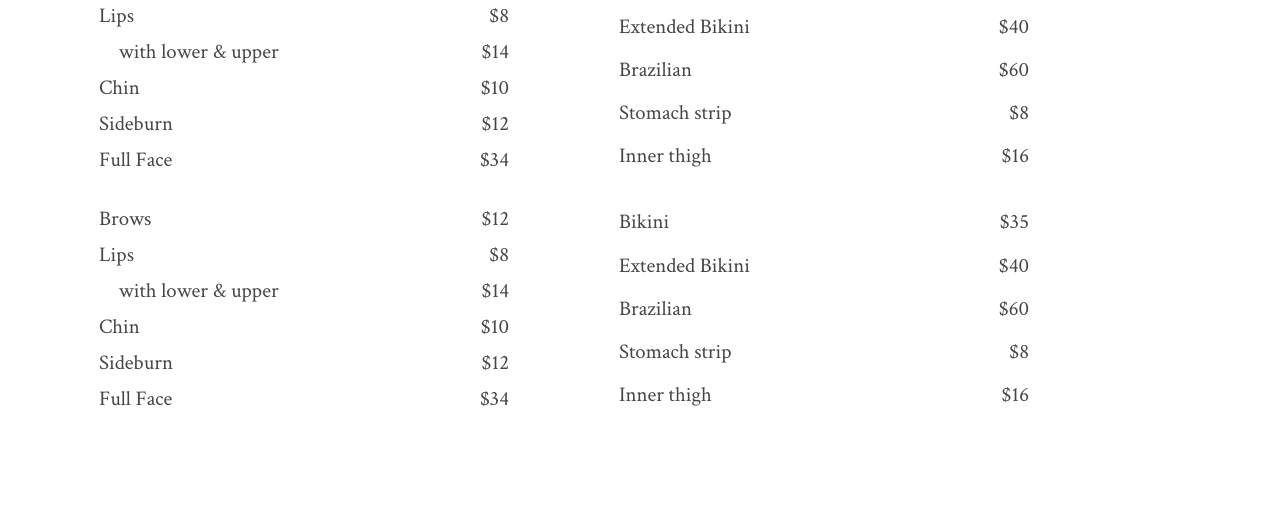
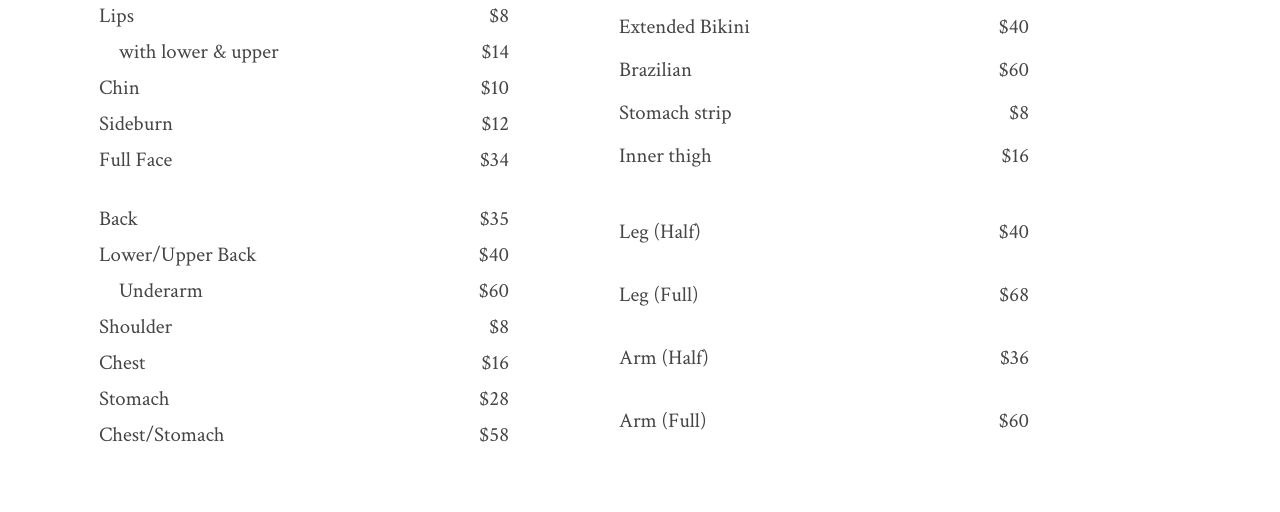
Before and after one commit to juliettewang/gd431, an Eleventy site: page zenhappens/src/services.html in a window 1280 px wide. Shown: the part 1601-2113 px from the top of the page. Built offline with nearby package versions, Linux system fonts and the light colour scheme; Eleventy itself is replaced by a stand-in of ours; files that its build step writes are made by us from their sources.

Commit message:
finish waxing section

```diff
--- a/zenhappens/src/services.html
+++ b/zenhappens/src/services.html
@@ -192,51 +192,51 @@ title: Services | Zen Happens
          <div class="price-list--flex">
         <table class="table-style table-style__left">
         <tr>
-            <td>Brows</td>
-            <td class="table__price">$12</td>
+            <td>Back</td>
+            <td class="table__price">$35</td>
         </tr>
         <tr>
-            <td>Lips</td>
+            <td>Lower/Upper Back</td>
+            <td class="table__price">$40</td>
+        </tr>
+        <tr>
+            <td class="table__add-detail">Underarm</td>
+            <td class="table__price">$60</td>
+        </tr>
+        <tr>
+            <td>Shoulder</td>
             <td class="table__price">$8</td>
         </tr>
         <tr>
-            <td class="table__add-detail">with lower & upper</td>
-            <td class="table__price">$14</td>
+            <td>Chest</td>
+            <td class="table__price">$16</td>
         </tr>
         <tr>
-            <td>Chin</td>
-            <td class="table__price">$10</td>
+            <td>Stomach</td>
+            <td class="table__price">$28</td>
         </tr>
-        <tr>
-            <td>Sideburn</td>
-            <td class="table__price">$12</td>
-        </tr>
-        <tr>
-            <td>Full Face</td>
-            <td class="table__price">$34</td>
+         <tr>
+            <td>Chest/Stomach</td>
+            <td class="table__price">$58</td>
         </tr>
         </table>
 
         <table class="table-style">
            <tr>
-            <td>Bikini</td>
-            <td class="table__price">$35</td>
-        </tr>
-        <tr>
-            <td>Extended Bikini</td>
+            <td>Leg (Half)</td>
             <td class="table__price">$40</td>
         </tr>
         <tr>
-            <td>Brazilian</td>
-            <td class="table__price">$60</td>
+            <td>Leg (Full)</td>
+            <td class="table__price">$68</td>
         </tr>
         <tr>
-            <td>Stomach strip</td>
-            <td class="table__price">$8</td>
+            <td>Arm (Half)</td>
+            <td class="table__price">$36</td>
         </tr>
         <tr>
-            <td>Inner thigh</td>
-            <td class="table__price">$16</td>
+            <td>Arm (Full)</td>
+            <td class="table__price">$60</td>
         </tr>
         </table>
         </div>
```
Also changed, not shown: 1 other file.
